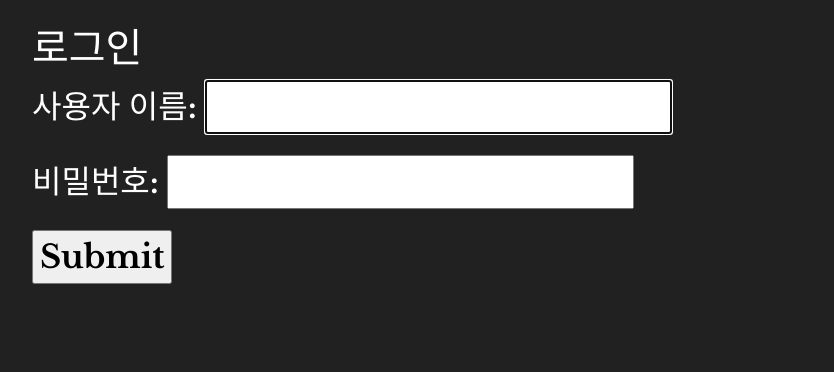
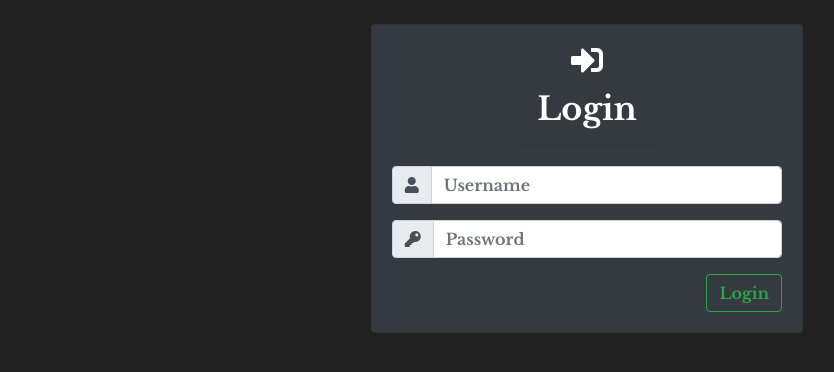
Before and after one commit to jun0811/MovieWeb, a Django app: page /accounts/login/ in a window 1280 px wide. Shown: the part 123-495 px from the top of the page, without its empty margins (53-887 px from the left). Run offline with Django 3.2, Linux system fonts and the light colour scheme; some libraries are stand-ins or nearby versions.

Commit message:
login&signup

```diff
--- a/final-pjt/accounts/templates/accounts/login.html
+++ b/final-pjt/accounts/templates/accounts/login.html
@@ -1,10 +1,33 @@
 {% extends 'base.html' %}
 
 {% block content %}
-<h1>로그인</h1>
-<form action="" method="POST">
-  {% csrf_token %}
-  {{ form.as_p }}
-  <input type="submit">
-</form>
+<link rel="stylesheet" href="https://use.fontawesome.com/releases/v5.5.0/css/all.css">
+<div class="container col-5">
+    <div class="card card-login mx-auto text-center bg-dark">
+        <div class="card-header mx-auto bg-dark">
+        <i class="fas fa-sign-in-alt"></i>
+          <br/>
+              <span class="mt-5"> Login</span>
+        </div>
+        <div class="card-body">
+            <form action="" method="POST">
+            {% csrf_token %}
+                <div class="input-group form-group">
+                    <div class="input-group-prepend">
+                        <span class="input-group-text"><i class="fas fa-user"></i></span>
+                    </div>
+                    <input type="text" name="username" class="form-control" placeholder="Username">
+                </div>
+
+                <div class="input-group form-group">
+                    <div class="input-group-prepend">
+                        <span class="input-group-text"><i class="fas fa-key"></i></span>
+                    </div>
+                    <input type="password" name="password" class="form-control" placeholder="Password">
+                </div>
+                    <input type="submit" name="btn" value="Login" class="btn btn-outline-success float-right login_btn">
+            </form>
+        </div>
+    </div>
+</div>
 {% endblock content %}
```
Also changed, not shown: final-pjt/accounts/templates/accounts/signup.html (+46 -6 lines), final-pjt/db.sqlite3.
